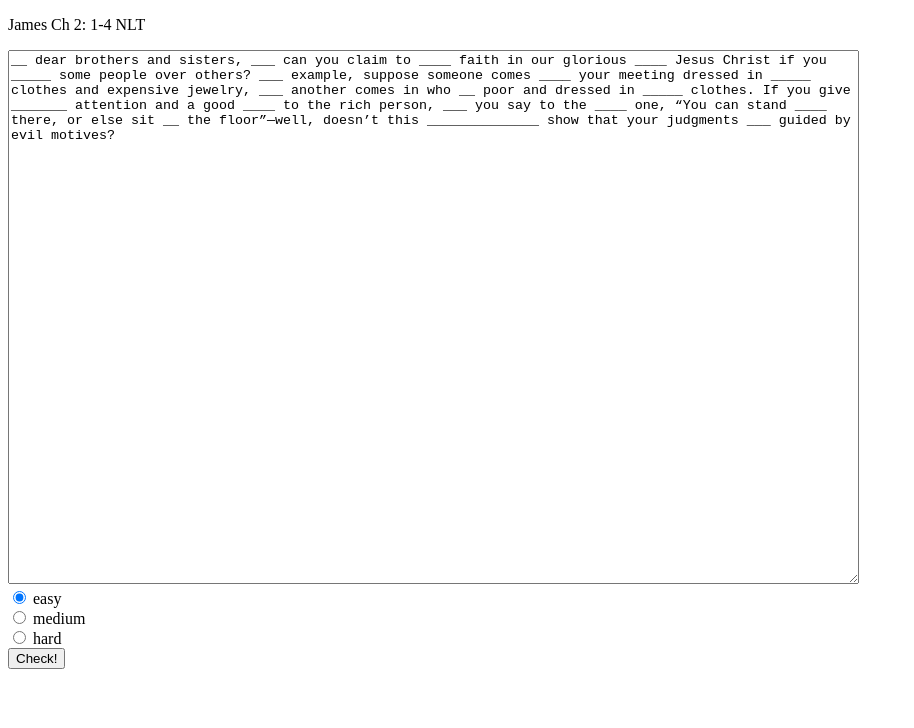
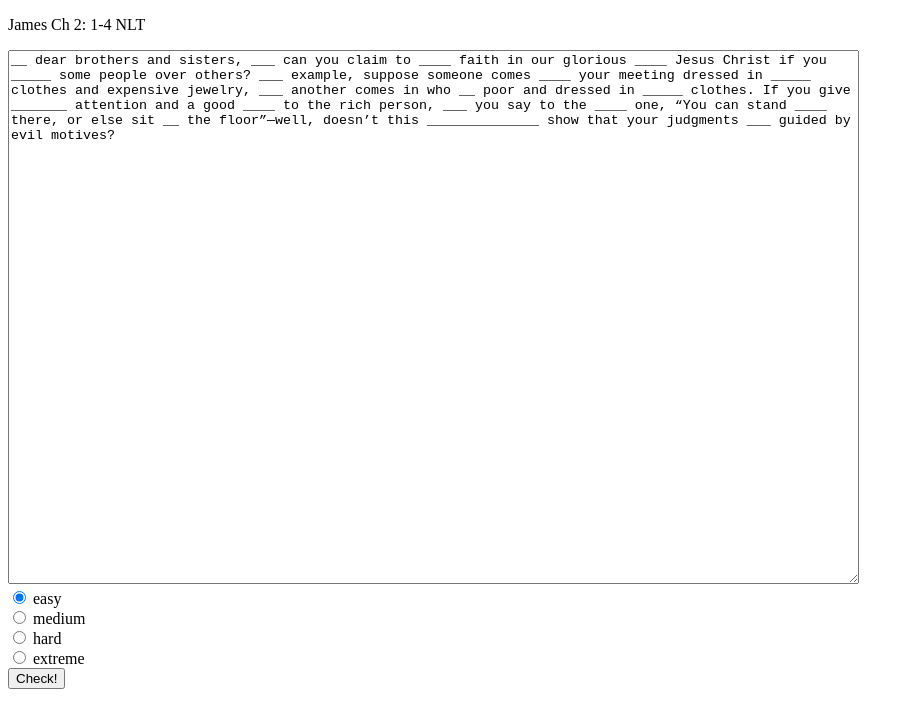
Before and after one commit to shanemarvinmay/Psalm_119_11, a website: page index.html in a window 1280 px wide. Shown: the whole page, without its empty margins (0-914 px from the left). Drawn offline with Linux system fonts and the light colour scheme.

Commit message:
added extreme difficulty

```diff
--- a/index.html
+++ b/index.html
@@ -23,6 +23,8 @@
     <label for="medium">medium</label><br>
     <input type="radio" id="hard" name="difficulty" onchange="getVerse()" value="hard">
     <label for="hard">hard</label><br>
+    <input type="radio" id="extreme" name="difficulty" onchange="getVerse()" value="extreme">
+    <label for="extreme">extreme</label><br>
 
     <button id="checkBtn">Check!</button>
 
@@ -55,7 +57,7 @@
                 ratioWordsShown = 2;
             }
             else {
-                ratioWordsShown = 0;
+                ratioWordsShown = 1;
             }
             // TODO: add the other difficutlies
             for (let i = 0; i < words.length; i++) {
```
